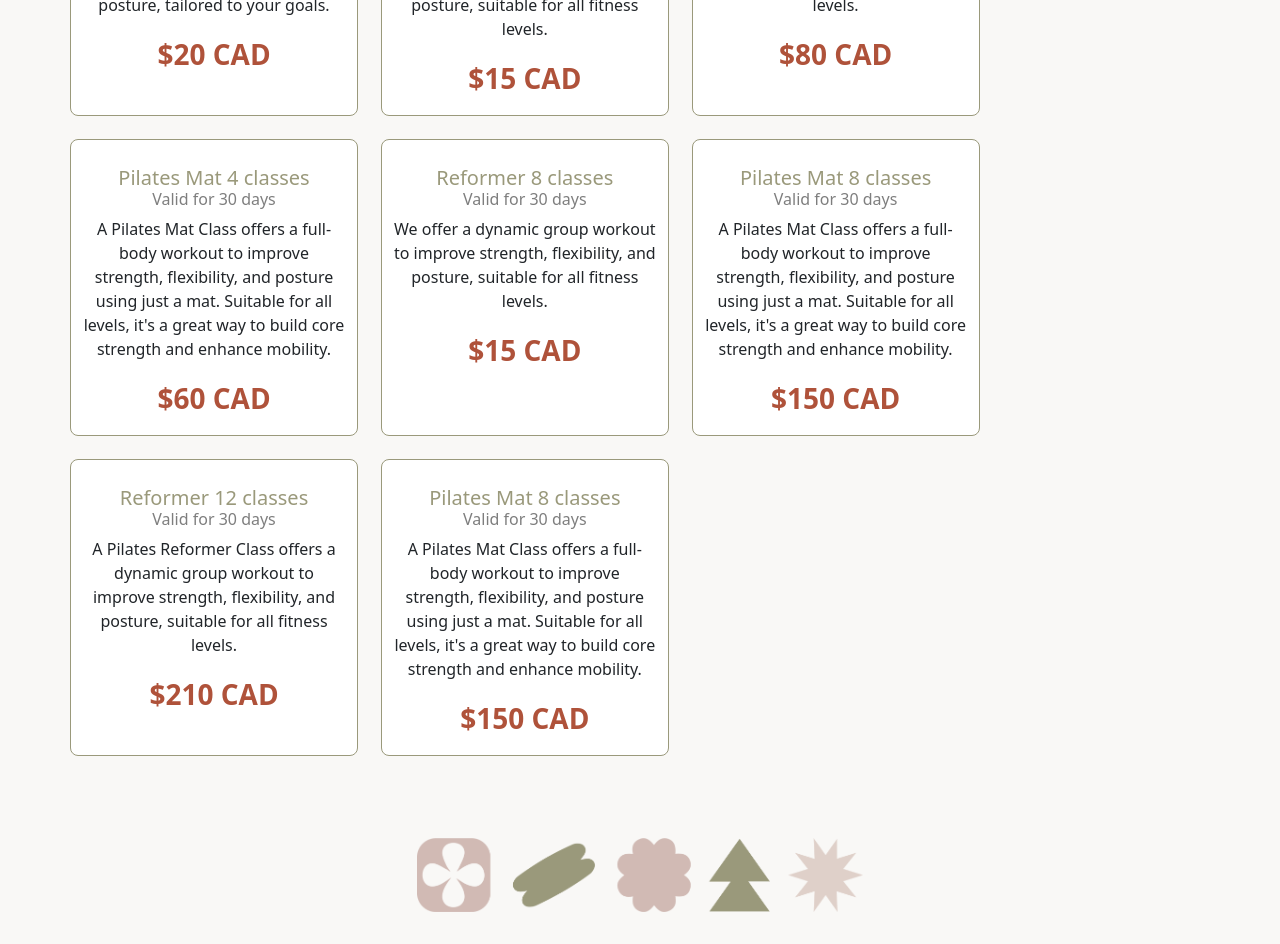
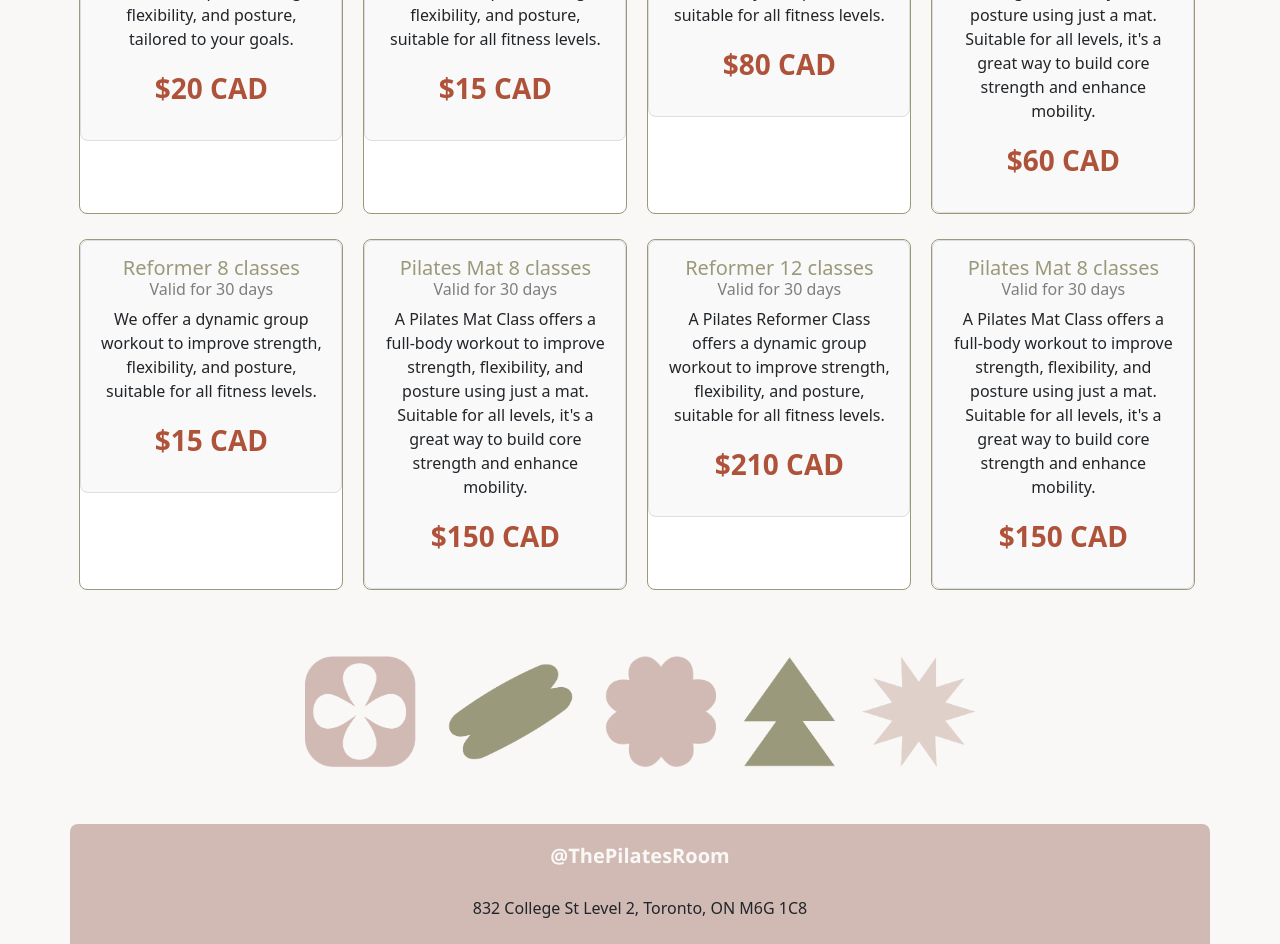
Before and after one commit to AngelicaMorales555/A3_Pilates_Page_AM, a Next.js app: page / in a window 1280 px wide. Shown: the part 2960-3904 px from the top of the page. Built offline with nearby package versions, Linux system fonts and the light colour scheme.

Commit message:
last details

```diff
--- a/app/components/nav.tsx
+++ b/app/components/nav.tsx
@@ -132,7 +132,8 @@ export default function Nav() {
     <h1 className="classes">Our packages and discounts </h1>
     <p></p>
 
-    <div className="card_prices" style={{ width: '18rem' }}>
+    <div className="container_packages">
+  <div className="card_prices">
     <div className="card-body_prices">
       <h5 className="card-title">Private Class Reformer</h5>
       <h6 className="card-validation">Valid for 1 day</h6>
@@ -142,7 +143,7 @@ export default function Nav() {
     </div>
   </div>
 
-    <div className="card_prices" style={{ width: '18rem' }}>
+  <div className="card_prices">
     <div className="card-body_prices">
       <h5 className="card-title">Reformer class</h5>
       <h6 className="card-validation">Valid for 30 days</h6>
@@ -152,7 +153,7 @@ export default function Nav() {
     </div>
   </div>
 
-    <div className="card_prices" style={{ width: '18rem' }}>
+  <div className="card_prices">
     <div className="card-body_prices">
       <h5 className="card-title">Reformer 4 classes</h5>
       <h6 className="card-validation">Valid for 30 days</h6>
@@ -162,20 +163,17 @@ export default function Nav() {
     </div>
   </div>
 
-
-    <div className="card_prices" style={{ width: '18rem' }}>
+  <div className="card_prices">
     <div className="card-body_prices">
       <h5 className="card-title">Pilates Mat 4 classes</h5>
       <h6 className="card-validation">Valid for 30 days</h6>
-        <p className="card-text">
-          A Pilates Mat Class offers a full-body workout to improve strength, flexibility, and posture using just a mat. Suitable for all levels, it's a great way to build core strength and enhance mobility.</p>
+      <p className="card-text">A Pilates Mat Class offers a full-body workout to improve strength, flexibility, and posture using just a mat. Suitable for all levels, it's a great way to build core strength and enhance mobility.</p>
       <a href="#" className="card-link">$60 CAD</a>
       <p></p>
     </div>
   </div>
 
-
-    <div className="card_prices" style={{ width: '18rem' }}>
+  <div className="card_prices">
     <div className="card-body_prices">
       <h5 className="card-title">Reformer 8 classes</h5>
       <h6 className="card-validation">Valid for 30 days</h6>
@@ -185,18 +183,17 @@ export default function Nav() {
     </div>
   </div>
 
-    <div className="card_prices" style={{ width: '18rem' }}>
+  <div className="card_prices">
     <div className="card-body_prices">
       <h5 className="card-title">Pilates Mat 8 classes</h5>
       <h6 className="card-validation">Valid for 30 days</h6>
-        <p className="card-text">
-          A Pilates Mat Class offers a full-body workout to improve strength, flexibility, and posture using just a mat. Suitable for all levels, it's a great way to build core strength and enhance mobility.</p>
+      <p className="card-text">A Pilates Mat Class offers a full-body workout to improve strength, flexibility, and posture using just a mat. Suitable for all levels, it's a great way to build core strength and enhance mobility.</p>
       <a href="#" className="card-link">$150 CAD</a>
       <p></p>
     </div>
   </div>
 
-    <div className="card_prices" style={{ width: '18rem' }}>
+  <div className="card_prices">
     <div className="card-body_prices">
       <h5 className="card-title">Reformer 12 classes</h5>
       <h6 className="card-validation">Valid for 30 days</h6>
@@ -206,16 +203,20 @@ export default function Nav() {
     </div>
   </div>
 
-    <div className="card_prices" style={{ width: '18rem' }}>
+  <div className="card_prices">
     <div className="card-body_prices">
       <h5 className="card-title">Pilates Mat 8 classes</h5>
       <h6 className="card-validation">Valid for 30 days</h6>
-        <p className="card-text">
-          A Pilates Mat Class offers a full-body workout to improve strength, flexibility, and posture using just a mat. Suitable for all levels, it's a great way to build core strength and enhance mobility.</p>
+      <p className="card-text">A Pilates Mat Class offers a full-body workout to improve strength, flexibility, and posture using just a mat. Suitable for all levels, it's a great way to build core strength and enhance mobility.</p>
       <a href="#" className="card-link">$150 CAD</a>
       <p></p>
     </div>
   </div>
+</div>
+
+
+
+
 
     <p></p>
 
@@ -226,23 +227,24 @@ export default function Nav() {
         className="cintillo"
         src="images/Frame 11.png"
         alt="Pilates Image"
-        style={{ objectFit: 'cover', width: '40%', height: 'auto' }}
+        style={{ objectFit: 'cover', width: '60%', height: 'auto' }}
       />
     </div>
+    <p></p>
+    <p></p>
 
 
     <div className="card_footer">
       <div className="card-header">
-        @ThePilatesRoom
+       <h1 className="title_footer"> @ThePilatesRoom </h1>
       </div>
       <div className="card-body">
-        <h5 className="card-title">Say hello</h5>
         <p className="card-text">832 College St
           Level 2, Toronto,
           ON M6G 1C8
 
         </p>
-        <a href="#" className="btn btn-primary">Book a class</a>
+
       </div>
       <div className="card-footer text-body-secondary">
       © 2024 The Pilates Room Ltd. All rights reserved.
--- a/app/globalcss.css
+++ b/app/globalcss.css
@@ -169,3 +169,44 @@ p {
   margin-top: 20px; /* Espacio entre la cabecera y el cuerpo de la tarjeta */
   margin-bottom: 20px; /* Espacio entre el cuerpo y el pie de la tarjeta */
 }
+
+.title_footer
+{
+  font-size: 20px !important;
+  color: var(--principal-color-white) !important;
+  font-weight: bold;
+}
+
+
+
+.container_packages {
+  display: grid;
+  grid-template-columns: repeat(4, 1fr); /* 4 columnas */
+  gap: 20px; /* espacio entre las tarjetas */
+  justify-items: center; /* centra las tarjetas horizontalmente */
+  padding: 20px; /* opcional, para agregar un poco de margen alrededor del contenedor */
+}
+
+.card_prices {
+  width: 100%; /* Hace que la tarjeta ocupe el 100% del ancho disponible */
+  max-width: 18rem; /* Establece un tamaño máximo para la tarjeta */
+}
+
+.card-body_prices {
+  padding: 15px;
+  border: 1px solid #ddd;
+  border-radius: 8px;
+  background-color: #f9f9f9;
+}
+
+@media (max-width: 768px) {
+  .container_packages {
+    grid-template-columns: repeat(2, 1fr); /* 2 columnas en pantallas más pequeñas */
+  }
+}
+
+@media (max-width: 480px) {
+  .container_packages {
+    grid-template-columns: 1fr; /* 1 columna en pantallas muy pequeñas */
+  }
+}
```
Lines whose indentation alone changed are shown as unchanged.
